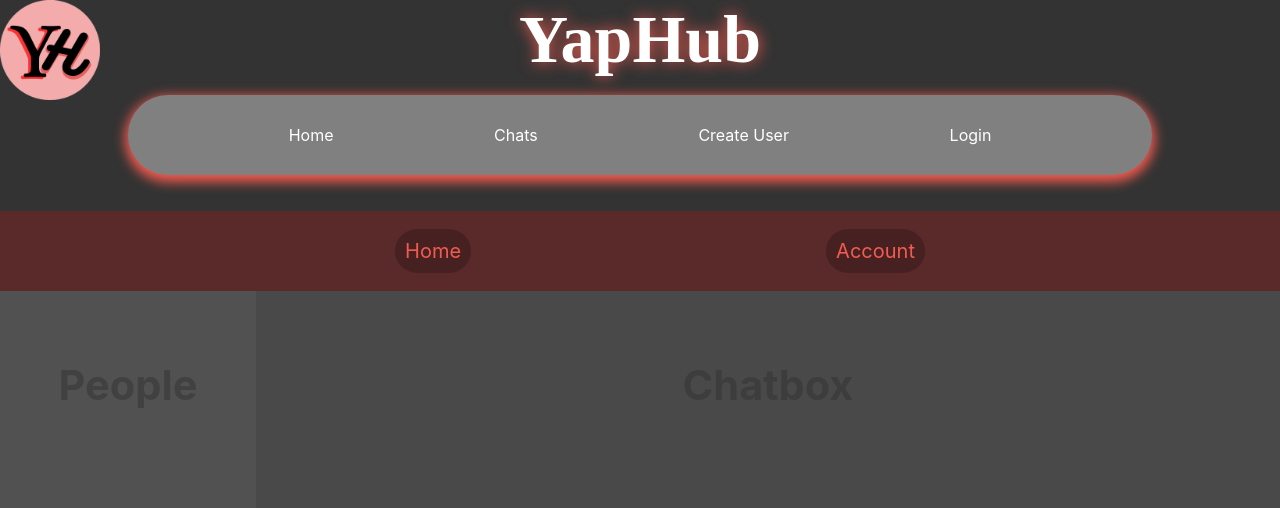
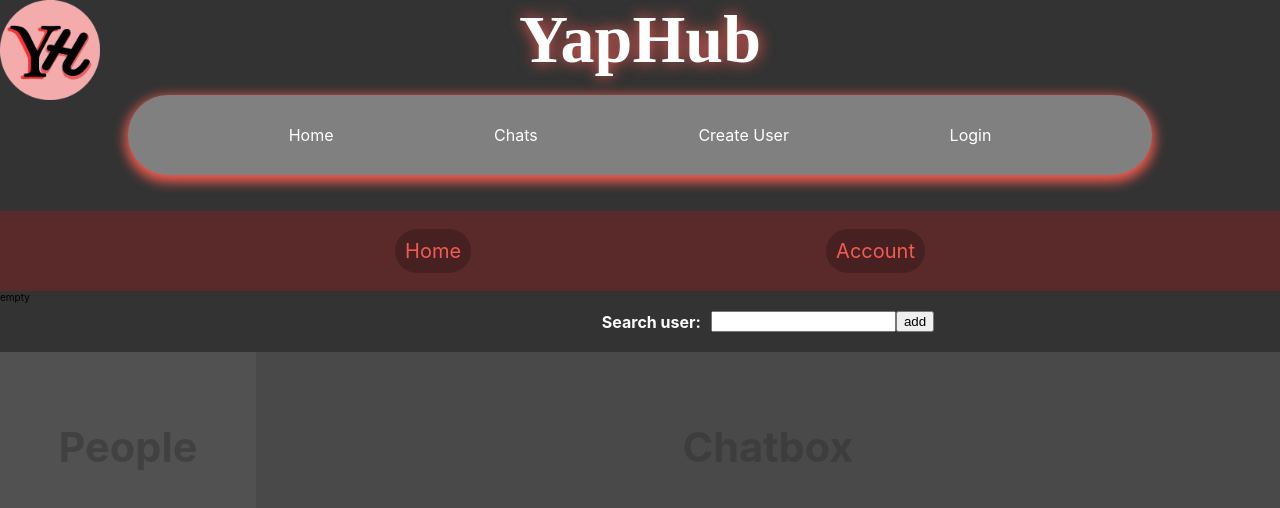
Before and after one commit to Kapiib/ChatApp, a React (Create React App) app in the folder react-chatapp/: page /About in a window 1280 px wide. Shown: the top 508 px of the page. Built offline with nearby package versions, Linux system fonts and the light colour scheme.

Commit message:
fikset frontend create user og login til database & begynte på search bar på chats

```diff
--- a/react-chatapp/src/css/Chats.css
+++ b/react-chatapp/src/css/Chats.css
@@ -1,4 +1,4 @@
-
+/*Chats.css er connected til About.js (about = chats)*/
 html, body{
     height: 100%;
     margin: 0;
@@ -62,9 +62,11 @@ li{
 
 
 .chat_box{
+    flex: 1;
     height: 100%;
     width: 100%;
     display: grid;
+    grid-template-rows: auto 1fr;
     grid-template-columns: 20% 80%;
     font-size: 10px;
 }
@@ -89,3 +91,21 @@ li{
     text-align: center;
     font-size: 50px;
 }
+
+#search_user{
+    font-size: 16px;
+}
+
+.empty_grid_box{
+
+}
+
+.searchBar_chatBox{
+    display: flex;
+    flex-direction: row;
+    align-items: center;
+    gap: 10px;
+    justify-content: center;
+    padding: 10px;
+    height: auto;
+}
--- a/react-chatapp/src/css/Login.css
+++ b/react-chatapp/src/css/Login.css
@@ -26,3 +26,12 @@ html, body{
     gap: 10px;
     color: var(--white);
 }
+
+#response_login{
+    display: flex;
+    text-align: center;
+    align-items: center;
+    justify-content: center;
+    font-size: 20px;
+    color: var(--primary-color);
+}
--- a/react-chatapp/src/css/create_user.css
+++ b/react-chatapp/src/css/create_user.css
@@ -27,3 +27,12 @@ html, body{
     gap: 10px;
     color: var(--white);
 }
+
+#response_cu{
+    display: flex;
+    text-align: center;
+    align-items: center;
+    justify-content: center;
+    font-size: 20px;
+    color: var(--primary-color);
+}
--- a/react-chatapp/src/pages/About.js
+++ b/react-chatapp/src/pages/About.js
@@ -1,3 +1,4 @@
+//About = Chat siden
 import "../css/Chats.css"
 export default function About(){
     return(
@@ -11,8 +12,22 @@ export default function About(){
               <a href="/Login">Account</a>
             </li>
           </ul>
+        <div id="user_search_div">
+
+
+        </div>
         </div>
         <div class="chat_box">
+          <div class="empty_grid_box">
+           empty
+          </div>
+          <div class="searchBar_chatBox">
+            <h1 id="search_user">Search user:</h1>
+            <form>
+              <input type="text" name="user_name" id="find_user"/>
+              <button>add</button>
+            </form>
+            </div>
           <div class="people">
             <h5>People</h5>
           </div>
--- a/react-chatapp/src/pages/Create_user.js
+++ b/react-chatapp/src/pages/Create_user.js
@@ -7,8 +7,10 @@ export default function Create_user(){
     email: "",
     password: "",
     repeatPassword: "",
-    userName: "",
+    name: "",
   });
+
+  const[msg, setMsg] = useState("");
 
   const handleChange = (e) => {
     const { name, value} = e.target;
@@ -17,12 +19,16 @@ export default function Create_user(){
 
   const handleSubmit = (e) => {
     e.preventDefault();
-    axios.post("http://localhost:4000/api/register", formData)
+    axios.post("http://localhost:4000/api/user/register", {email: formData.email, password: formData.password, repeatPassword: formData.repeatPassword, name: formData.name})
       .then((response) => {
-        console.log("Response:", response);
+        console.log("User Successfully created!:", response);
+        setMsg(response.data.msg)
+        setTimeout(() => {
+          window.location.href="/login"
+        }, 3000)
       })
       .catch((error) => {
-        console.error("Error:", error);
+        console.error("Creation failed...", error);
       });
   };
     return(
@@ -30,18 +36,18 @@ export default function Create_user(){
           <h1>Create User</h1>
 
           <div class="form_box">
-            <form class="create_user_form">
+            <form class="create_user_form" onSubmit={handleSubmit}>
             <label>Username:</label>
               <input
               type="text"
               id="userName"
-              name="userName"
-              value={formData.userName}
+              name="name"
+              value={formData.name}
               onChange={handleChange}
               />
               <label>Mail-Address:</label>
               <input
-              type="text"
+              type="email"
               id="email"
               name="email"
               value={formData.email}
@@ -69,6 +75,6 @@ export default function Create_user(){
             </form>
 
           </div>
-
+          {msg ? <div id="response_cu">{msg}!</div> : <div></div>}
         </div>
 )}
--- a/react-chatapp/src/pages/Login.js
+++ b/react-chatapp/src/pages/Login.js
@@ -9,6 +9,8 @@ export default function Login() {
     userName: "",
   });
 
+  const [msg, setMsg] = useState("");
+
   const handleChange = (e) => {
     const { name, value } = e.target;
     setFormData({ ...formData, [name]: value });
@@ -16,13 +18,19 @@ export default function Login() {
 
   const handleSubmit = (e) => {
     e.preventDefault();
-    axios.post("http://localhost:4000/api/login", formData)
+    axios.post("http://localhost:4000/api/user/login", { email: formData.email, password: formData.password }, { withCredentials: true })
       .then((response) => {
         console.log("Login successful:", response);
+        setMsg(response.data.msg)
+        setTimeout(() =>{
+          window.location.href="/About"
+        }, 3000)
       })
       .catch((error) => {
+
         console.error("Login failed:", error);
       });
+
   };
 
   return (
@@ -30,7 +38,7 @@ export default function Login() {
       <h1>Login</h1>
       <div className="form_box_login">
         <form className="Login_form" onSubmit={handleSubmit}>
-        {/* <label>Username:</label>
+          {/* <label>Username:</label>
           <input
             type="text"
             id="userName"
@@ -57,6 +65,7 @@ export default function Login() {
           <button type="submit">Submit</button>
         </form>
       </div>
+      {msg ? <div id="response_login">{msg}!</div> : <div></div>}
     </div>
   );
 }
```
